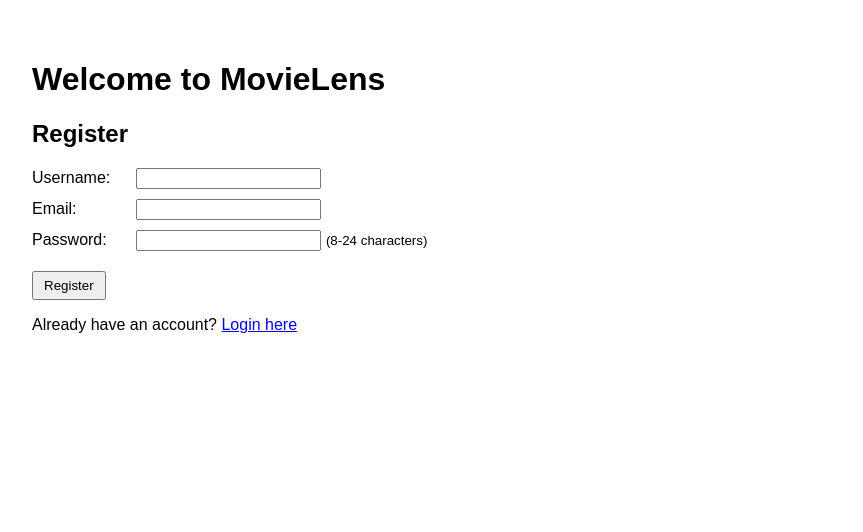
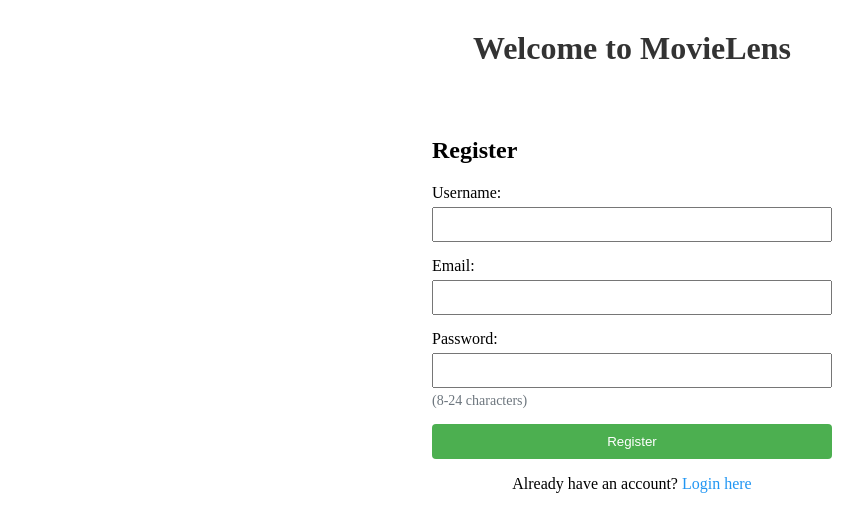
Before and after one commit to 1ncipient/CockroachDB-DeepDive, a Flask app: page /auth/register in a window 1280 px wide. Shown: the top 532 px of the page, without its empty margins (8-871 px from the left). Run offline with Flask 3, Linux system fonts and the light colour scheme; parts of the project's set-up code (start-up, migrations or seed data) failed here and were passed over.

Commit message:
Make everything look nicer

```diff
--- a/movieRatingSystem/static/auth_styles.css
+++ b/movieRatingSystem/static/auth_styles.css
@@ -1,23 +1,79 @@
-body {
-    font-family: Arial, sans-serif;
-    margin: 20px;
+.auth-forms {
+    max-width: 400px;
+    margin: 20px auto;
     padding: 20px;
 }
 
-form {
-    margin-top: 20px;
+.form-group {
+    margin-bottom: 15px;
 }
 
-label {
-    display: inline-block;
-    width: 100px;
+.form-group label {
+    display: block;
+    margin-bottom: 5px;
 }
 
-input {
-    margin-bottom: 10px;
+.form-group input {
+    width: 100%;
+    padding: 8px;
+    box-sizing: border-box;
+}
+
+.form-text {
+    display: block;
+    margin-top: 5px;
+    font-size: 0.875em;
+    color: #6c757d;
+}
+
+.messages {
+    margin: 20px 0;
+}
+
+.success {
+    color: green;
+    padding: 10px;
+    margin: 5px 0;
+    background-color: #e8f5e9;
+}
+
+.danger {
+    color: red;
+    padding: 10px;
+    margin: 5px 0;
+    background-color: #ffebee;
 }
 
 button {
-    margin-top: 10px;
-    padding: 5px 10px;
+    background-color: #4CAF50;
+    color: white;
+    padding: 10px 15px;
+    border: none;
+    border-radius: 4px;
+    cursor: pointer;
+    width: 100%;
 }
+
+button:hover {
+    background-color: #45a049;
+}
+
+.welcome-header {
+    text-align: center;
+    margin: 30px 0;
+    color: #333;
+}
+
+.register-link, .login-link {
+    text-align: center;
+    margin-top: 15px;
+}
+
+.register-link a, .login-link a {
+    color: #2196F3;
+    text-decoration: none;
+}
+
+.register-link a:hover, .login-link a:hover {
+    text-decoration: underline;
+}
```
